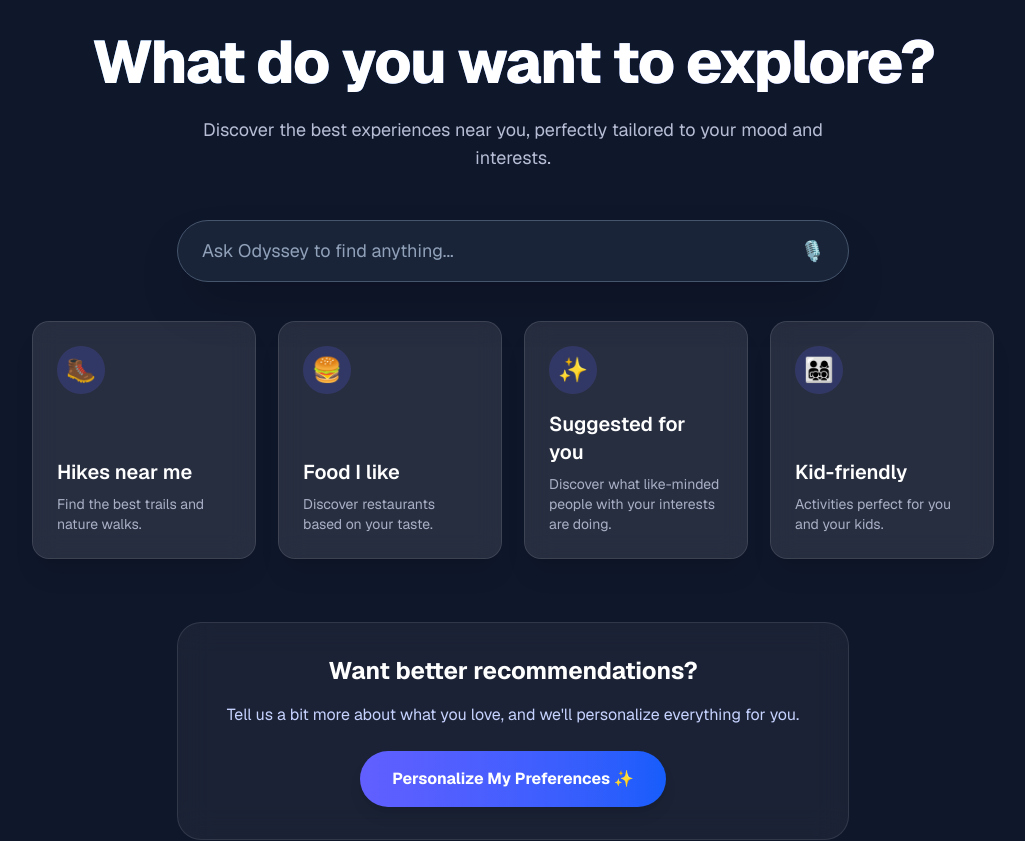
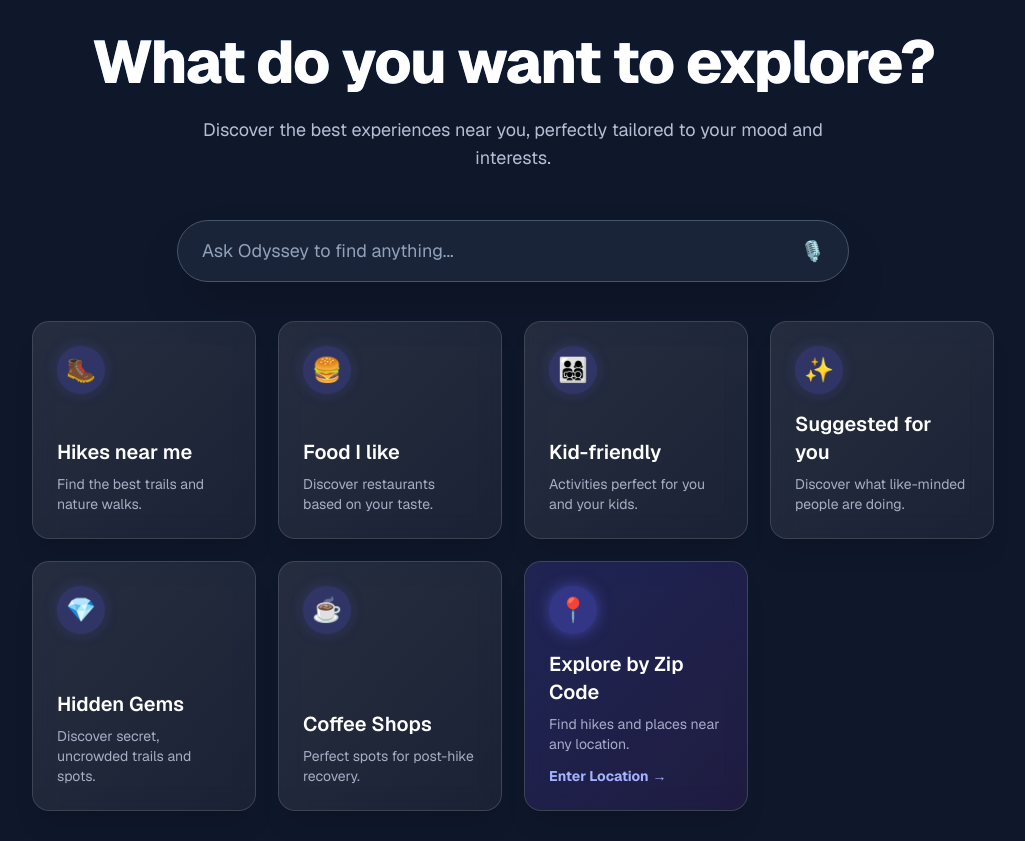
Before and after one commit to Shilpi924/Odyssey, a Next.js app: page / in a window 1280 px wide. Shown: the top 841 px of the page, without its empty margins (127-1152 px from the left). Built offline with nearby package versions, Linux system fonts and the light colour scheme.

Commit message:
feat: overhaul action cards with new UI, fix bug with disappearing options, and add explore by zip code feature

```diff
--- a/src/components/ActionCard.jsx
+++ b/src/components/ActionCard.jsx
@@ -1,18 +1,24 @@
 'use client';
 import Link from 'next/link';
+import { motion } from 'framer-motion';
 
-export default function ActionCard({ title, icon, description, href }) {
+export default function ActionCard({ title, icon, description, href, index = 0 }) {
   return (
-    <Link href={href} className="group block">
-      <div className="relative overflow-hidden rounded-2xl bg-white/10 p-6 shadow-xl ring-1 ring-white/20 transition-all duration-300 hover:-translate-y-2 hover:bg-white/20 hover:shadow-2xl hover:ring-white/40 backdrop-blur-md h-full flex flex-col justify-between">
-        <div className="flex items-center justify-center w-12 h-12 rounded-full bg-indigo-500/20 text-indigo-200 mb-4 text-2xl group-hover:scale-110 transition-transform duration-300">
+    <Link href={href} className="group block h-full">
+      <motion.div
+        initial={{ opacity: 0, y: 20 }}
+        animate={{ opacity: 1, y: 0 }}
+        transition={{ delay: index * 0.05, duration: 0.4, ease: "easeOut" }}
+        className="relative overflow-hidden rounded-2xl bg-gradient-to-br from-white/10 to-white/5 p-6 shadow-xl ring-1 ring-white/20 transition-all duration-300 hover:-translate-y-2 hover:bg-white/20 hover:shadow-2xl hover:ring-white/40 backdrop-blur-md h-full flex flex-col justify-between"
+      >
+        <div className="flex items-center justify-center w-12 h-12 rounded-full bg-indigo-500/20 text-indigo-200 mb-4 text-2xl group-hover:scale-110 transition-transform duration-300 shadow-[0_0_15px_rgba(99,102,241,0.2)]">
           {icon}
         </div>
         <div>
           <h3 className="text-xl font-semibold text-white mb-2">{title}</h3>
           <p className="text-sm text-indigo-100/70">{description}</p>
         </div>
-      </div>
+      </motion.div>
     </Link>
   );
 }
--- a/src/components/DynamicActionCards.jsx
+++ b/src/components/DynamicActionCards.jsx
@@ -1,65 +1,106 @@
 'use client';
 
 import { useEffect, useState } from 'react';
+import { useRouter } from 'next/navigation';
+import { motion } from 'framer-motion';
 import ActionCard from './ActionCard';
 
 export default function DynamicActionCards() {
-  const [cards, setCards] = useState([
-    { title: "Hikes near me", icon: "🥾", description: "Find the best trails and nature walks.", href: "/search?q=hikes" },
-    { title: "Food I like", icon: "🍔", description: "Discover restaurants based on your taste.", href: "/search?q=food" },
-    { title: "Suggested for you", icon: "✨", description: "Discover what like-minded people with your interests are doing.", href: "/search?q=popular activities for people like me" },
-    { title: "Kid-friendly", icon: "👨‍👩‍👧‍👦", description: "Activities perfect for you and your kids.", href: "/search?q=kids" }
-  ]);
+  const router = useRouter();
+  const [cards, setCards] = useState([]);
+  const [zipInput, setZipInput] = useState('');
+  const [showZipInput, setShowZipInput] = useState(false);
 
   useEffect(() => {
+    // 1. Core Guaranteed Cards (Order is fixed)
+    const baseCards = [
+      { title: "Hikes near me", icon: "🥾", description: "Find the best trails and nature walks.", href: "/search?q=hikes" },
+      { title: "Food I like", icon: "🍔", description: "Discover restaurants based on your taste.", href: "/search?q=food" },
+      { title: "Kid-friendly", icon: "👨‍👩‍👧‍👦", description: "Activities perfect for you and your kids.", href: "/search?q=kids" }
+    ];
+
+    const personalized = [];
     const saved = localStorage.getItem('userPreferences');
     if (saved) {
       try {
         const prefs = JSON.parse(saved);
-        const newCards = [];
-
-        if (prefs.interests?.includes('Hiking')) {
-          newCards.push({ title: "Hikes near me", icon: "🥾", description: "Find the best trails and nature walks.", href: "/search?q=hikes" });
-        }
-        if (prefs.interests?.includes('Food & Drink')) {
-          newCards.push({ title: "Food I like", icon: "🍔", description: "Discover restaurants based on your taste.", href: "/search?q=food" });
-        }
-        if (prefs.travelWith?.toLowerCase().includes('kid') || prefs.groupDynamics?.toLowerCase().includes('kid')) {
-          newCards.push({ title: "Kid-friendly", icon: "👨‍👩‍👧‍👦", description: "Activities perfect for you and your kids.", href: "/search?q=kids" });
-        }
-        if (prefs.interests?.includes('Nightlife')) {
-          newCards.push({ title: "Nightlife", icon: "🌙", description: "Find the best bars and clubs.", href: "/search?q=nightlife" });
-        }
-        if (prefs.interests?.includes('Museums')) {
-          newCards.push({ title: "Museums", icon: "🏛️", description: "Explore local museums and history.", href: "/search?q=museums" });
-        }
-        if (prefs.interests?.includes('Shopping')) {
-          newCards.push({ title: "Shopping", icon: "🛍️", description: "Find local boutiques and markets.", href: "/search?q=shopping" });
-        }
-        if (prefs.interests?.includes('Live Music')) {
-          newCards.push({ title: "Live Music", icon: "🎵", description: "Catch a local gig or concert.", href: "/search?q=live music" });
-        }
-
-        newCards.push({ title: "Suggested for you", icon: "✨", description: "Discover what like-minded people with your interests are doing.", href: "/search?q=popular activities for people like me" });
-
-        // Fill up to 4 cards with defaults if needed
-        if (newCards.length < 4) {
-           if (!newCards.find(c => c.title === "Hikes near me")) newCards.unshift({ title: "Hikes near me", icon: "🥾", description: "Find the best trails and nature walks.", href: "/search?q=hikes" });
-           if (!newCards.find(c => c.title === "Food I like")) newCards.unshift({ title: "Food I like", icon: "🍔", description: "Discover restaurants based on your taste.", href: "/search?q=food" });
-        }
-        // eslint-disable-next-line react-hooks/set-state-in-effect
-        setCards(newCards.slice(0, 4));
+        if (prefs.interests?.includes('Nightlife')) personalized.push({ title: "Nightlife", icon: "🌙", description: "Find the best bars and clubs.", href: "/search?q=nightlife" });
+        if (prefs.interests?.includes('Museums')) personalized.push({ title: "Museums", icon: "🏛️", description: "Explore local museums and history.", href: "/search?q=museums" });
+        if (prefs.interests?.includes('Shopping')) personalized.push({ title: "Shopping", icon: "🛍️", description: "Find local boutiques and markets.", href: "/search?q=shopping" });
+        if (prefs.interests?.includes('Live Music')) personalized.push({ title: "Live Music", icon: "🎵", description: "Catch a local gig or concert.", href: "/search?q=live music" });
       } catch (e) {
         console.error(e);
       }
     }
+
+    const defaultExtras = [
+      { title: "Suggested for you", icon: "✨", description: "Discover what like-minded people are doing.", href: "/search?q=popular activities for people like me" },
+      { title: "Hidden Gems", icon: "💎", description: "Discover secret, uncrowded trails and spots.", href: "/search?q=hidden gems" },
+      { title: "Coffee Shops", icon: "☕", description: "Perfect spots for post-hike recovery.", href: "/search?q=coffee" },
+    ];
+
+    // Combine them, deduplicate by title, and limit to 7 (leaving 1 slot for zip code)
+    const allCards = [...baseCards, ...personalized, ...defaultExtras];
+    const uniqueCards = Array.from(new Map(allCards.map(c => [c.title, c])).values());
+
+    // Limit to 7 normal cards
+    // eslint-disable-next-line react-hooks/set-state-in-effect
+    setCards(uniqueCards.slice(0, 7));
   }, []);
+
+  const handleZipSubmit = (e) => {
+    e.preventDefault();
+    if (zipInput.trim()) {
+      router.push(`/search?q=hikes near ${zipInput.trim()}`);
+    }
+  };
 
   return (
     <div className="grid grid-cols-1 sm:grid-cols-2 lg:grid-cols-4 gap-6 w-full mb-16">
       {cards.map((c, i) => (
-        <ActionCard key={i} {...c} />
+        <ActionCard key={i} index={i} {...c} />
       ))}
+
+      {/* Custom Zip Code Card */}
+      <motion.div
+        initial={{ opacity: 0, y: 20 }}
+        animate={{ opacity: 1, y: 0 }}
+        transition={{ delay: cards.length * 0.05, duration: 0.4, ease: "easeOut" }}
+        className="group block relative overflow-hidden rounded-2xl bg-gradient-to-br from-indigo-500/20 to-purple-500/10 p-6 shadow-xl ring-1 ring-white/20 transition-all duration-300 hover:-translate-y-2 hover:bg-indigo-500/30 hover:shadow-2xl hover:ring-white/40 backdrop-blur-md h-full flex flex-col justify-between"
+      >
+        <div className="flex items-center justify-center w-12 h-12 rounded-full bg-indigo-500/30 text-indigo-200 mb-4 text-2xl group-hover:scale-110 transition-transform duration-300 shadow-[0_0_15px_rgba(99,102,241,0.5)]">
+          📍
+        </div>
+        <div>
+          <h3 className="text-xl font-semibold text-white mb-2">Explore by Zip Code</h3>
+          {!showZipInput ? (
+            <p className="text-sm text-indigo-100/70 mb-3">Find hikes and places near any location.</p>
+          ) : null}
+
+          {showZipInput ? (
+            <form onSubmit={handleZipSubmit} className="mt-2 flex gap-2">
+              <input
+                type="text"
+                placeholder="Enter Zip/Pin"
+                value={zipInput}
+                onChange={(e) => setZipInput(e.target.value)}
+                autoFocus
+                className="w-full bg-slate-900/50 border border-indigo-500/50 rounded-lg px-3 py-1.5 text-sm text-white focus:outline-none focus:ring-2 focus:ring-indigo-400"
+              />
+              <button type="submit" className="bg-indigo-500 hover:bg-indigo-400 text-white px-3 py-1.5 rounded-lg text-sm font-bold transition-colors shadow-lg">
+                Go
+              </button>
+            </form>
+          ) : (
+            <button
+              onClick={() => setShowZipInput(true)}
+              className="mt-2 text-sm text-indigo-300 font-bold hover:text-indigo-200 flex items-center gap-1"
+            >
+              Enter Location <span>→</span>
+            </button>
+          )}
+        </div>
+      </motion.div>
     </div>
   );
 }
```
